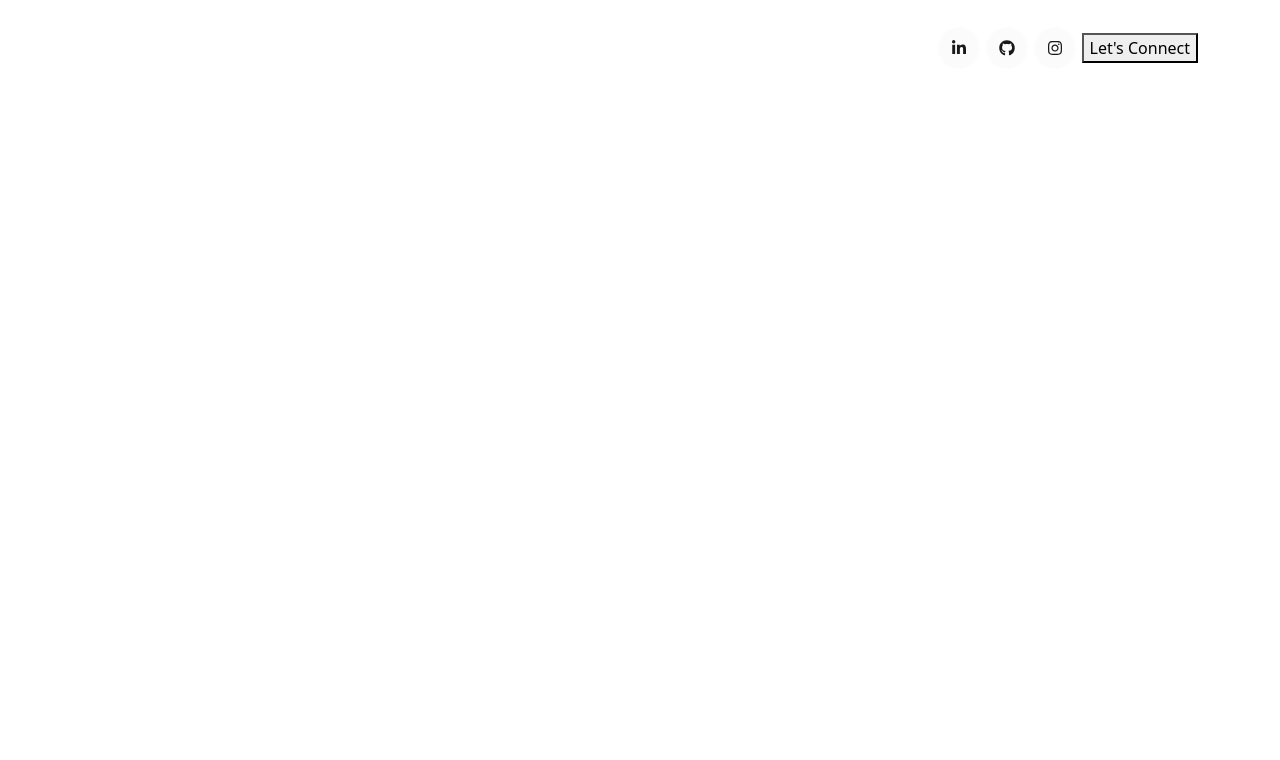
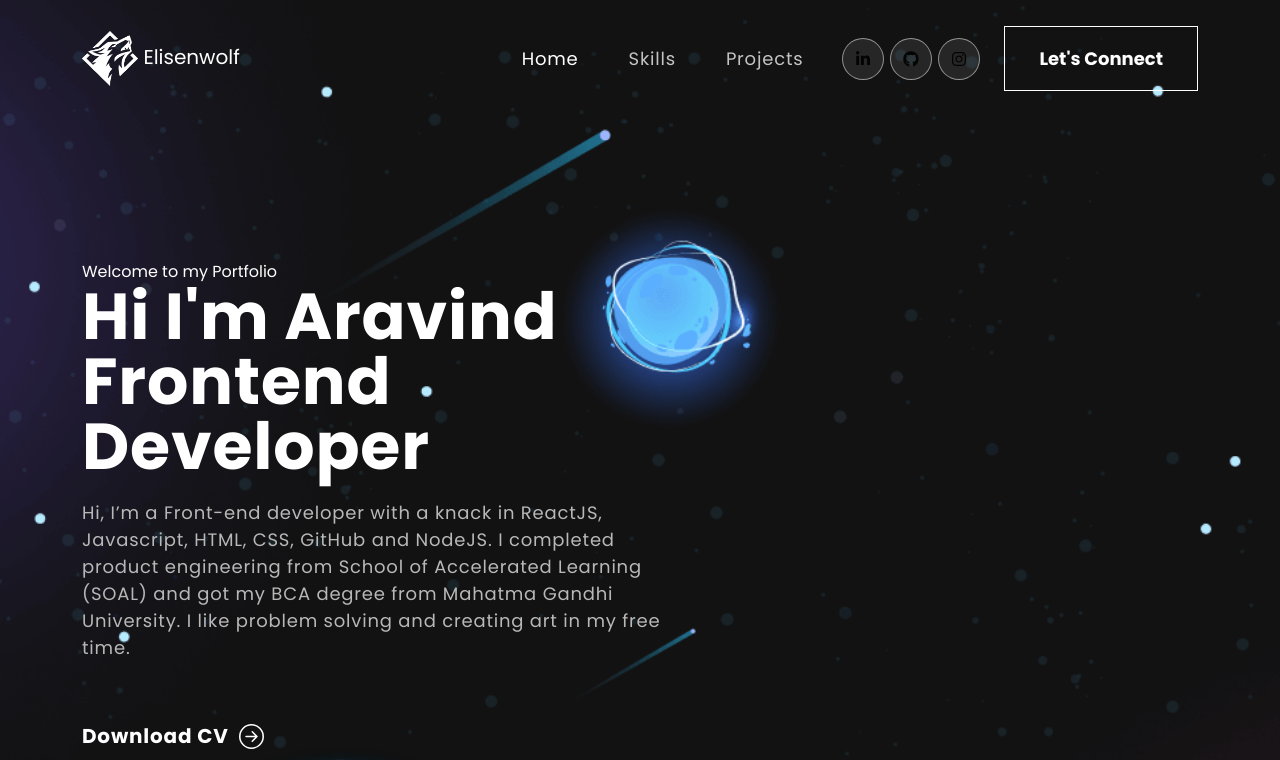
Before and after one commit to ELISENWOLF/Portfolio-2, a React (Create React App) app: page / in a window 1280 px wide. Shown: the top 760 px of the page. Built offline with nearby package versions, Linux system fonts and the light colour scheme.

Commit message:
banner-added

```diff
--- a/src/App.js
+++ b/src/App.js
@@ -1,10 +1,14 @@
 import 'bootstrap/dist/css/bootstrap.min.css';
 import NavBar from './components/NavBar';
+
+import './App.css'
+import Banner from './components/Banner';
 
 const App = () => {
   return (
     <div className="App">
       <NavBar />
+      <Banner />
     </div>
   );
 }
--- /dev/null
+++ b/src/components/Banner.js
@@ -0,0 +1,69 @@
+import { useState, useEffect } from 'react'
+import { Col, Container, Row } from 'react-bootstrap'
+import { ArrowRightCircle } from 'react-bootstrap-icons'
+
+import headerImg from '../assets/img/header-img.svg'
+import '../styles/banner.css'
+
+const Banner = () => {
+    const [loopNum, setLoopNum] = useState(0);
+    const [isDeleting, setIsDeleting] = useState(false)
+    const toRotate = ['Frontend Developer', 'Web Developer', 'React Developer']
+    const [text, setText] = useState('')
+    const [delta, setDelta] = useState(300 - Math.random() * 100)
+    const period = 2000
+
+    useEffect(() => {
+        let ticker = setInterval(() => {
+            tick();
+        }, delta)
+
+        return () => {clearInterval(ticker)}
+    })
+
+    const tick = () => {
+        let i = loopNum % toRotate.length;
+        let fullText = toRotate[i];
+        let updatedText = isDeleting ? fullText.substring(0, text.length - 1) : fullText.substring(0, text.length + 1)
+
+        setText(updatedText)
+
+        if(isDeleting){
+            setDelta(prevDelta => prevDelta / 2)
+        }
+
+        if(!isDeleting && updatedText === fullText){
+            setIsDeleting(true)
+            setDelta(period)
+        }else if(isDeleting && updatedText === ''){
+            setIsDeleting(false)
+            setLoopNum(loopNum + 1)
+            setDelta(500)
+        }
+    }
+
+  return (
+    <section className='banner' id='home'>
+        <Container>
+            <Row className='align-items-center'>
+                <Col xs={12} md={6} xl={7}>
+                    <span>Welcome to my Portfolio</span>
+                    <h1>
+                        {`Hi I'm Aravind `}
+                        <span className='wrap'>
+                            {text}
+                        </span>
+                    </h1>
+                    <p>Hi, I’m a Front-end developer with a knack in ReactJS, Javascript, HTML, CSS, GitHub and NodeJS. I completed product engineering from School of Accelerated Learning (SOAL) and got my BCA degree from Mahatma Gandhi University. I like problem solving and creating art in my free time.</p>
+                    <button onClick={() => console.log('download')}>Download CV <ArrowRightCircle size={25}/></button>
+                </Col>
+                <Col xs={12} md={6} xl={7}>
+                    <img src={headerImg} alt='bannerimage' />
+                </Col>
+            </Row>
+        </Container>
+    </section>
+  )
+}
+
+export default Banner
--- a/src/components/NavBar.js
+++ b/src/components/NavBar.js
@@ -5,7 +5,7 @@ import { FaLinkedinIn } from 'react-icons/fa'
 import { FaInstagram } from 'react-icons/fa'
 
 import logo from '../assets/img/wolf_logo.webp'
-import '../styles/Navbar.css'
+import '../styles/navbar.css'
 
 const NavBar = () => {
     const [activeLink, setActiveLink] = useState('home')
@@ -13,7 +13,7 @@ const NavBar = () => {
 
     useEffect(() => {
         const onScroll = () => {
-            if(window.screenY > 50){
+            if(window.scrollY > 50){
                 setScrolled(true)
             }else{
                 setScrolled(false)
@@ -32,25 +32,25 @@ const NavBar = () => {
     <Navbar expand="lg" className={scrolled ? "scrolled" : ""}>
     <Container>
       <Navbar.Brand href="#home">
-        <img src={logo} alt='logo'style={{width: '50px', height:'50px'}}/>
+        <img src={logo} alt='Logo'/><span className='logoname'>Elisenwolf</span>
       </Navbar.Brand>
       <Navbar.Toggle aria-controls="basic-navbar-nav">
-        <span className='navbar-toggle-icon'></span>
+        <span className='navbar-toggler-icon'></span>
       </Navbar.Toggle>
       <Navbar.Collapse id="basic-navbar-nav">
-        <Nav className="me-auto">
+        <Nav className="ms-auto">
           <Nav.Link href="#home" className={activeLink === 'home' ? 'active navbar-link' : 'navbar-link'} onClick={() => onUpdateActiveLink('home')}>Home</Nav.Link>
           <Nav.Link href="#skills" className={activeLink === 'skills' ? 'active navbar-link' : 'navbar-link'} onClick={() => onUpdateActiveLink('skills')}>Skills</Nav.Link>
           <Nav.Link href="#projects" className={activeLink === 'projects' ? 'active navbar-link' : 'navbar-link'} onClick={() => onUpdateActiveLink('projects')}>Projects</Nav.Link>
         </Nav>
         <span className='navbar-text'>
             <div className='social-icon'>
-                <a href='https://linkedin.com/in/elisenwolf/'><FaLinkedinIn className='img'/></a>
-                <a href='https://github.com/ELISENWOLF'><FaGithub className='img'/></a>
-                <a href='https://www.instagram.com/elisen_wolf'><FaInstagram className='img'/></a>
+                <a href='https://linkedin.com/in/elisenwolf/' className='linkedin'><FaLinkedinIn className='linkedin'/></a>
+                <a href='https://github.com/ELISENWOLF' className='github'><FaGithub className='github'/></a>
+                <a href='https://www.instagram.com/elisen_wolf' className='instagram'><FaInstagram className='instagram'/></a>
             </div>
+          <button className='vvd' onClick={() => console.log('connect')}><span>Let's Connect</span></button>
         </span>
-        <button className='vvd' onClick={() => console.log('connect')}><span>Let's Connect</span></button>
       </Navbar.Collapse>
     </Container>
   </Navbar>
--- a/src/styles/Navbar.css
+++ b/src/styles/Navbar.css
@@ -6,13 +6,21 @@ nav.navbar {
     z-index: 9999;
     transition:  0.32s ease-in-out;
   }
+
   nav.navbar.scrolled {
     padding: 0px 0;
     background-color: #121212;
   }
   nav.navbar a.navbar-brand {
-      width: 9%;
+      width: 5%;
   }
+
+  nav.navbar a.navbar-brand .logoname{
+    color: white;
+    position: relative;
+    left: 10%;
+  }
+
   nav.navbar .navbar-nav .nav-link.navbar-link {
     font-weight: 400;
     color: #fff !important;
@@ -34,6 +42,7 @@ nav.navbar {
       margin-left: 14px;
   }
   .social-icon a {
+    color: white;
       width: 42px;
       height: 42px;
       background: rgba(217, 217, 217, 0.1);
@@ -53,18 +62,35 @@ nav.navbar {
       background-color: #ffffff;
       border-radius: 50%;
       transform: scale(0);
-      transition: 0.3s ease-in-out;
+      transition: 0.4s ease-in-out;
   }
+
+  .social-icon .instagram::before{
+    background:  radial-gradient(circle at 33% 100%, #fed373 4%, #f15245 30%, #d92e7f 62%, #9b36b7 85%, #515ecf);
+  }
+
+   .social-icon .linkedin::before {
+    background: rgb(10, 102, 194);
+}
+
   .social-icon a:hover::before {
       transform: scale(1);
   }
-  .social-icon a .img {
+
+  .social-icon a .linkedin,
+  .social-icon a .instagram,
+  .social-icon a .github {
       width: 40%;
       z-index: 1;
       transition: 0.3s ease-in-out;
   }
-  .social-icon a:hover .img {
-      filter: brightness(0) saturate(100%) invert(0%) sepia(7%) saturate(98%) hue-rotate(346deg) brightness(95%) contrast(86%);
+  .social-icon a:hover .linkedin,
+  .social-icon a:hover .instagram{
+    color: #fff;
+}
+
+  .social-icon a:hover .github {
+      color: black;
   }
   .navbar-text button {
     font-weight: 700;
@@ -85,14 +111,14 @@ nav.navbar {
     width: 0%;
     height: 100%;
     position: absolute;
-    background-color: #fff;
+    background-color: rgba(10, 13, 194, 0.1);
     left: 0;
     top: 0;
     z-index: -1;
-    transition: 0.3s ease-in-out;
+    transition: .7s ease-in-out;
   }
   .navbar-text button:hover {
-    color: #121212;
+    color: #ffffff;
   }
   .navbar-text button:hover::before {
       content: "";
--- /dev/null
+++ b/src/styles/banner.css
@@ -0,0 +1,68 @@
+.banner {
+    margin-top: 0;
+    padding: 260px 0 100px 0;
+    background-image: url('../assets/img/banner-bg.png');
+    background-position: top center;
+    background-size: cover;
+    background-repeat: no-repeat;
+  }
+  .banner .tagline {
+    font-weight: 700;
+    letter-spacing: 0.8px;
+    padding: 8px 10px;
+    background: linear-gradient(90.21deg, rgba(170, 54, 124, 0.5) -5.91%, rgba(74, 47, 189, 0.5) 111.58%);
+    border: 1px solid rgba(255, 255, 255, 0.5);
+    font-size: 20px;
+    margin-bottom: 16px;
+    display: inline-block;
+  }
+  .banner h1 {
+    font-size: 65px;
+    font-weight: 700;
+    letter-spacing: 0.8px;
+    line-height: 1;
+    margin-bottom: 20px;
+    display: block;
+  }
+  .banner p {
+    color: #B8B8B8;
+    font-size: 18px;
+    letter-spacing: 0.8px;
+    line-height: 1.5em;
+    width: 96%;
+  }
+  .banner button {
+    color: #fff;
+    font-weight: 700;
+    font-size: 20px;
+    margin-top: 60px;
+    letter-spacing: 0.8px;
+    display: flex;
+    align-items: center;
+  }
+  .banner button svg {
+    font-size: 25px;
+    margin-left: 10px;
+    transition: 0.3s ease-in-out;
+    line-height: 1;
+  }
+  .banner button:hover svg {
+    margin-left: 25px;
+  }
+  .banner img {
+    animation: updown 3s linear infinite;
+  }
+  @keyframes updown {
+      0% {
+          transform: translateY(-20px);
+      }
+      50% {
+          transform: translateY(20px);
+      }
+      100% {
+          transform: translateY(-20px);
+      }
+  }
+  .txt-rotate > .wrap {
+    border-right: 0.08em solid #666;
+  }
```
